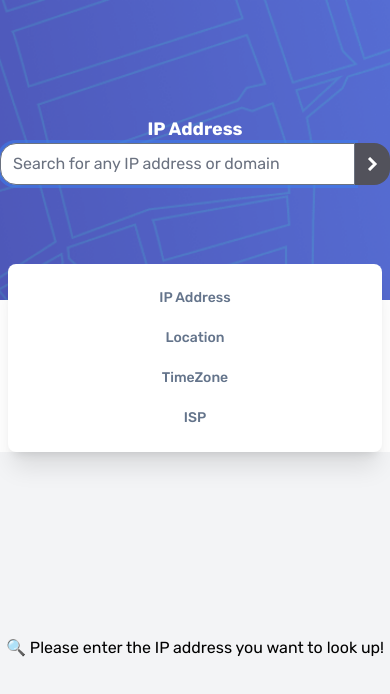
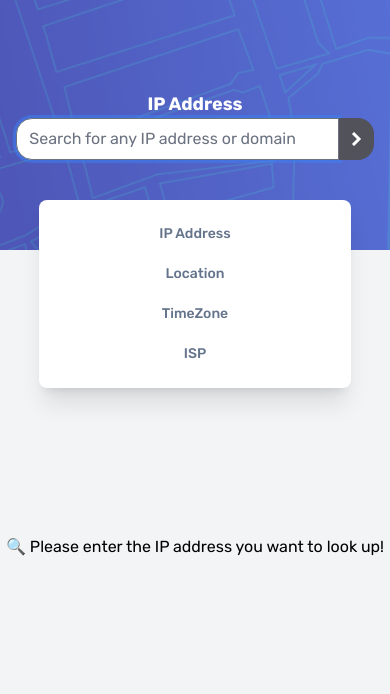
Before and after one commit to cih1120/reactApp-ip-tracker, a React (Vite) app: page / in a window 390 px wide. Shown: the top 694 px of the page. Built offline with nearby package versions, Linux system fonts and the light colour scheme.

Commit message:
style: adjust flex height  for mobile

```diff
--- a/src/components/Hero/Hero.tsx
+++ b/src/components/Hero/Hero.tsx
@@ -4,12 +4,12 @@ import SearchInput from "../SearchInput";
 
 export default function Hero() {
   return (
-    <header className="relative flex min-h-[300px] w-screen items-center">
+    <header className="relative flex min-h-[250px] w-screen items-center md:min-h-[300px]">
       <div className="relative z-10 w-full">
         <h1 className="text-center text-lg font-bold text-white">IP Address</h1>
         <SearchInput />
       </div>
-      <div className="absolute inset-0">
+      <div className="absolute inset-0 h-full">
         <img src={heroPatternDesktop} className="hidden h-full w-full object-cover sm:block" />
         <img src={heroPatternMobile} className="block h-full w-full object-cover sm:hidden" />
       </div>
--- a/src/components/IpInfoCard/IpInfoCard.tsx
+++ b/src/components/IpInfoCard/IpInfoCard.tsx
@@ -33,7 +33,8 @@ export default function IpInfoCard() {
     },
   ];
   return (
-    <ul className="relative z-10 mx-2 -mt-9 flex max-w-5xl flex-col justify-between gap-5 rounded-lg bg-white p-6 shadow-xl md:mx-auto md:flex-row">
+    <div className="relative z-[999] mx-auto  w-[80%] max-w-5xl">
+      <ul className="absolute -top-[50px] flex w-full flex-col justify-between gap-5 rounded-lg bg-white p-6 shadow-xl md:flex-row">
         {IpConfig.map((item) => {
           return (
             <li
@@ -48,5 +49,6 @@ export default function IpInfoCard() {
           );
         })}
       </ul>
+    </div>
   );
 }
--- a/src/components/SearchInput/SearchInput.tsx
+++ b/src/components/SearchInput/SearchInput.tsx
@@ -28,7 +28,7 @@ export default function SearchInput() {
   }
 
   return (
-    <div className="mx-auto flex w-full max-w-[556px]">
+    <div className="mx-auto flex w-11/12 max-w-[556px] md:w-full">
       <input
         type="text"
         name="ipAddress"
```
Lines whose indentation alone changed are shown as unchanged.
